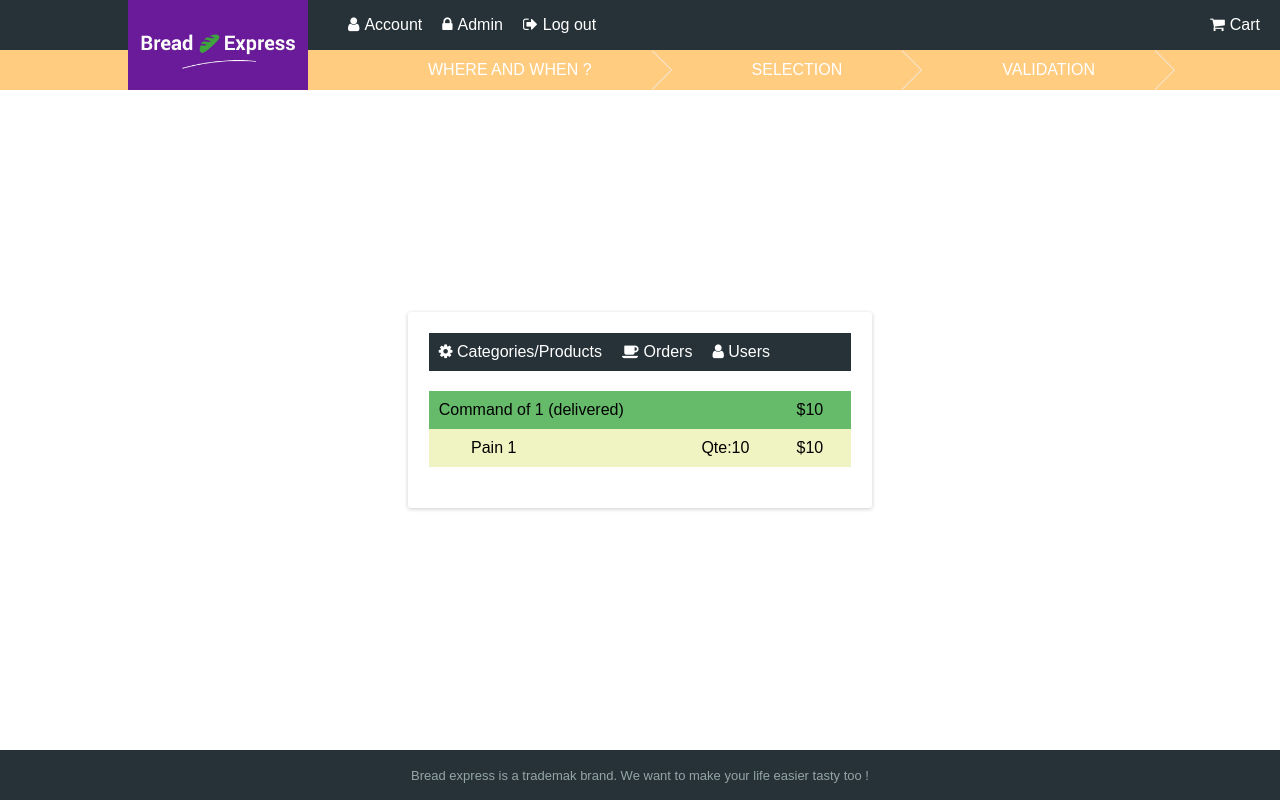
After one commit to bestrax/phpProjet, a PHP site: page /admin/order.php in a window 1280 px wide. The commit adds this page. Run offline with PHP 8.4, Linux system fonts and the light colour scheme; a user stored in the database is signed in; data comes from the database, SQL or seed files in the repository; tables that the repository leaves empty hold one stand-in row (values such as "Sample post"); some web fonts are replaced.

Commit message:
Gestion des commandes

```diff
--- /dev/null
+++ b/admin/order.php
@@ -0,0 +1,120 @@
+<?php
+session_start();
+
+if(empty($_SESSION['user_id']))
+    header('Location: login.php');
+
+require_once '../assets/php/config/bdd.php';
+
+$req = $bdd->prepare('SELECT `id` FROM `user` WHERE id = :id AND level >= 2');
+$req->execute(array(':id' => $_SESSION['user_id']));
+
+$orders = [];
+
+if($result = $req->fetch()) {
+
+    if(isset($_POST['delivered']) && !empty($_POST['id'])) {
+        $req = $bdd->prepare('UPDATE `order` SET delivered=1 WHERE id=:id');
+        $req->execute(array(':id' => $_POST['id']));
+    }
+
+    $req = $bdd->prepare('SELECT * FROM `order` ORDER BY delivered ASC');
+    $req->execute();
+
+    $orders = $req->fetchAll();
+
+    foreach ($orders as $i => $order) {
+        $req = $bdd->prepare('SELECT p.name name, l.quantity quantity, l.total total
+                                  FROM order_line l
+                                  INNER JOIN product p
+                                  WHERE p.id = l.product_id
+                                  AND l.order_id = :order_id');
+        $req->execute(array(':order_id' => $order['id']));
+
+        $orders[$i]['lines'] = $req->fetchAll();
+    }
+
+}
+else {
+    header('Location: ../index.php');
+}
+?>
+
+<?php
+    include '../assets/php/partials/header.php';
+    pageHeader('', ['admin', 'adminOrder'], 0);
+?>
+
+<div id="container">
+
+    <div id="admin">
+
+        <div class="admin-menu">
+            <div>
+                <a href="index.php" class="no-link">
+                    <i class="fa fa-cog"></i> Categories/Products
+                </a>
+            </div>
+            <div>
+                <a href="order.php" class="no-link">
+                    <i class="fa fa-coffee"></i> Orders
+                </a>
+            </div>
+            <div>
+                <a href="users.php" class="no-link">
+                    <i class="fa fa-user"></i> Users
+                </a>
+            </div>
+        </div>
+
+        <table>
+
+            <?php
+            foreach ($orders as $order) {
+                ?>
+                <tr class="name-order <?php echo $order['delivered'] == 1 ? 'delivered' : ''; ?>">
+                    <td>Command of <?php echo $order['date_order']; ?>  <?php echo $order['delivered'] == 1 ? '(delivered)' : '(waiting)'; ?></td>
+                    <td></td>
+                    <td class="price">$<?php echo $order['total']; ?></td>
+                </tr>
+                <?php
+
+                foreach($order['lines'] as $line) {
+                    ?>
+                    <tr class="list-order <?php echo $order['delivered'] == 1 ? 'delivered' : ''; ?>">
+                        <td><?php echo $line['name']; ?></td>
+                        <td>Qte:<?php echo $line['quantity']; ?></td>
+                        <td class="price">$<?php echo $line['total']; ?></td>
+                    </tr>
+                    <?php
+                }
+
+                if ($order['delivered'] == 0) {
+                    ?>
+                    <tr>
+                        <td></td>
+                        <td></td>
+                        <td>
+                            <form action="order.php" method="post">
+                                <input type="hidden" name="id" value="<?php echo $order['id']; ?>" />
+                                <button type="submit" name="delivered" class="button">Delivered</button>
+                            </form>
+                        </td>
+                    </tr>
+                    <?php
+                }
+
+            }
+            ?>
+
+        </table>
+
+    </div>
+
+</div>
+
+<script src="../assets/js/admin.js"></script>
+
+<?php
+include '../assets/php/partials/footer.php';
+?>
--- a/assets/css/admin.css
+++ b/assets/css/admin.css
@@ -17,6 +17,15 @@
     box-shadow: 0 1px 4px #ccc;
     border: 1px solid #fff;
     padding: 20px;
+}
+
+@media (max-width: 767px) {
+    #admin {
+        width: calc(100vw - 10px);
+        margin: 0;
+        margin-top: 5vh;
+        padding: 5px;
+    }
 }
 
 table {
@@ -141,3 +150,26 @@ label {
     margin: 0 0 20px;
     color: red;
 }
+
+.admin-menu {
+    width: calc(100% - 20px);
+    background-color: #263238;
+    display: flex;
+    flex-direction: row;
+    padding: 10px;
+    margin-bottom : 20px;
+}
+
+.admin-menu div {
+    margin-right: 20px;
+}
+
+@media (max-width: 767px) {
+    .admin-menu {
+        flex-direction: column;
+    }
+    .admin-menu div:not(:first-child) {
+        margin-right: 0px;
+        margin-top: 10px;
+    }
+}
--- /dev/null
+++ b/assets/css/adminOrder.css
@@ -0,0 +1,36 @@
+table, tr, th {
+    border-collapse: collapse;
+    width: 100%;
+    text-align: left;
+    padding: 5px 5px 5px 10px;
+}
+
+td {
+    padding: 10px;
+}
+
+.name-order {
+    background-color: #EC407A;
+}
+
+.name-order.delivered {
+    background-color: #66BB6A;
+}
+
+.list-order {
+    background-color: #F3E5F5;
+    background-size: 80%;
+}
+
+.list-order.delivered {
+    background-color: #F0F4C3;
+}
+
+.list-order td:first-child {
+    padding-left: 10%;
+}
+
+.price {
+    text-align: right;
+    padding-right: 20px;
+}
--- a/login.php
+++ b/login.php
@@ -83,7 +83,7 @@ if(!empty($_POST['username']) && !empty($_POST['password'])) {
                 <div class="form-control">
                     <label for="email">e-mail</label>
                     <input type="hidden" name="from_login" value="1" />
-                    <input type="text" name="mail" id="mail" />
+                    <input type="text" name="mail" id="mail" title="mail" />
                 </div>
 
                 <div class="form-submit">
--- a/modify_profile.php
+++ b/modify_profile.php
@@ -93,7 +93,7 @@ else if(!$validation) {
     <div id="login">
 
         <div class="head">
-            Registration
+            EDIT PROFILE
         </div>
 
         <div class="content">
@@ -133,7 +133,7 @@ else if(!$validation) {
                 </div>
 
                 <div class="form-submit">
-                    <button type="submit" class="button btn-lg">Register <i class="fa fa-arrow-right"></i></button>
+                    <button type="submit" class="button btn-lg">Edit <i class="fa fa-arrow-right"></i></button>
                 </div>
 
             </form>
```
Also changed, not shown: admin/index.php (+18 -0 lines), profile.php (+40 -15 lines).
